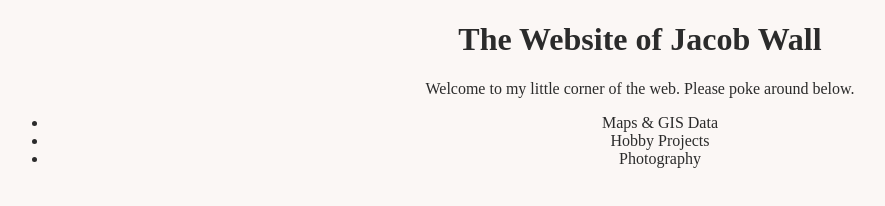
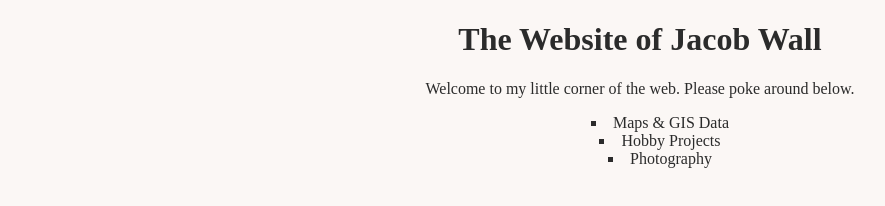
Before and after one commit to stonewall072/stonewall072, a plain HTML site: page index.html in a window 1280 px wide. Shown: the whole page, without its empty margins (0-885 px from the left). Drawn offline with Linux system fonts and the light colour scheme.

Commit message:
Update main.css

```diff
--- a/main.css
+++ b/main.css
@@ -9,5 +9,6 @@ h1 {
 	text-align: center;
 	}
 ul {
-	text-align: center;
+	list-style-position: inside;
+	list-style-type: square;
 	}
```
